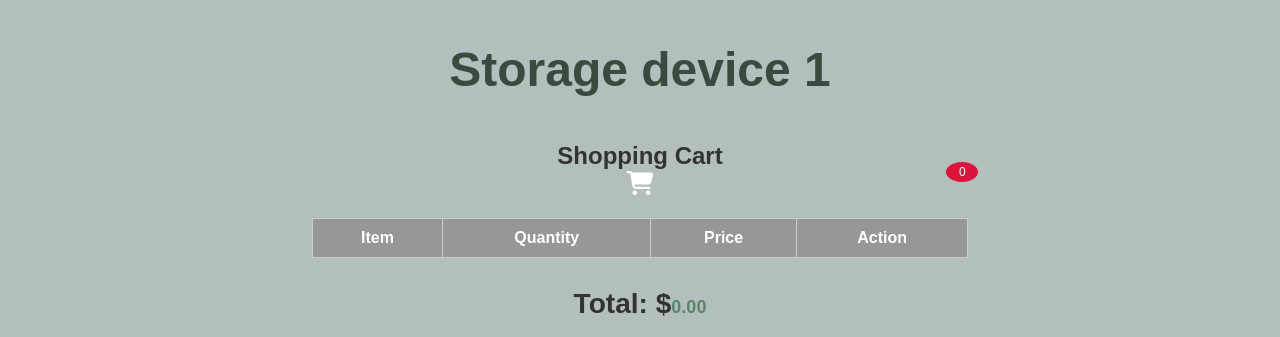
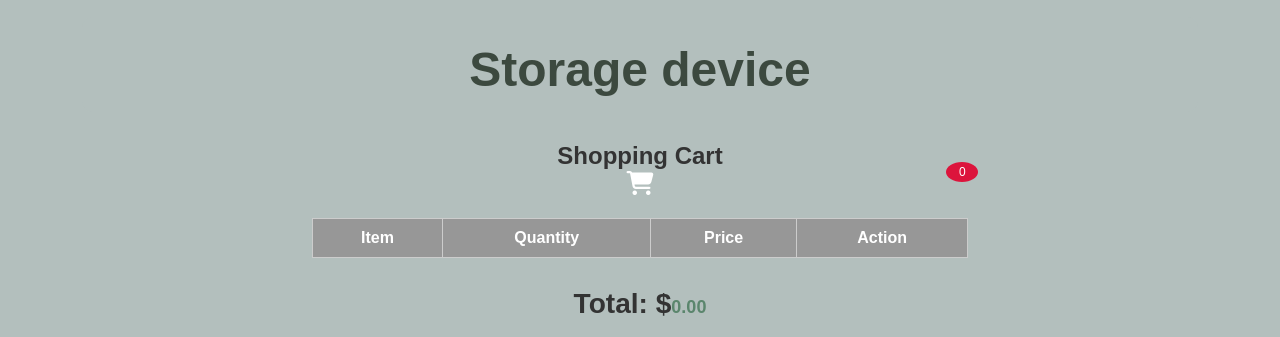
Before and after one commit to Imasha2006/Gaming_Store, a plain HTML site: page Consoles_and_Gaming_Peripherals_New.html in a window 1280 px wide. Shown: the part 740-1077 px from the top of the page. Drawn offline with Linux system fonts and the light colour scheme.

Commit message:
Update Consoles_and_Gaming_Peripherals_New.html

```diff
--- a/Consoles_and_Gaming_Peripherals_New.html
+++ b/Consoles_and_Gaming_Peripherals_New.html
@@ -297,7 +297,7 @@
 
 
 
-        <h1 class="section-heading"onclick="toggleSection('storage devices')">Storage device 1</h1>
+        <h1 class="section-heading"onclick="toggleSection('storage devices')">Storage device</h1>
         <div id="storage devices" class="section-content">
             <div class="box">
                 <img src="./Images8/Storage Devices/SD (1).png" alt="Cruzer Blade 4GB USB Flash Drive" class="side-image">
```
